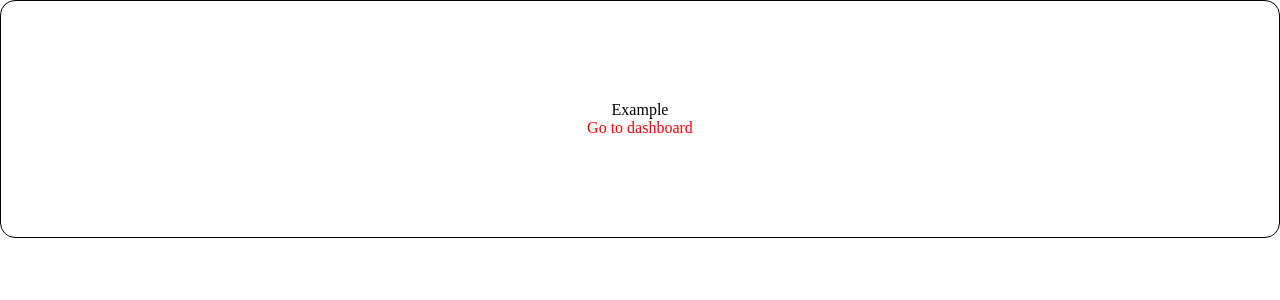
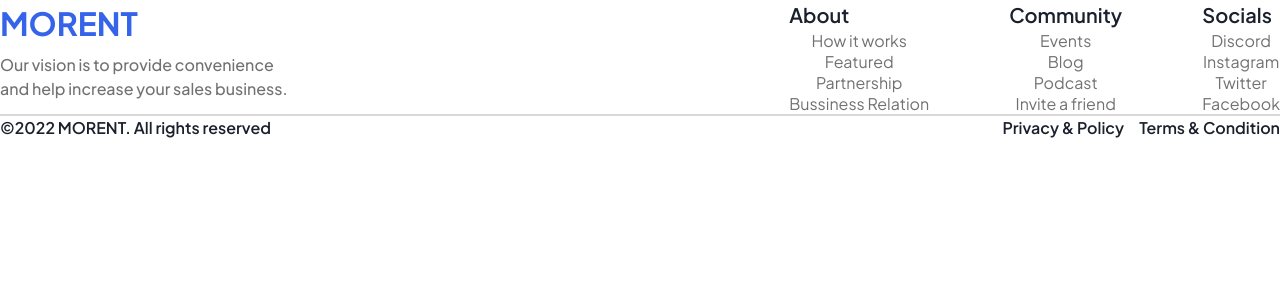
Before and after one commit to ozcsert/Morent, a Next.js app: page / in a window 1280 px wide. Shown: the top 300 px of the page. Built offline with nearby package versions, Linux system fonts and the light colour scheme.

Commit message:
[SE-18] - footer logo and lists added.

```diff
--- a/src/app/page.scss
+++ b/src/app/page.scss
@@ -1,12 +1,46 @@
+@import url("https://fonts.googleapis.com/css2?family=Plus+Jakarta+Sans:ital,wght@0,200..800;1,200..800&display=swap");
 .home {
+  font-family: "Plus Jakarta Sans", sans-serif;
+
+}
+
+.footer{
+  max-width: 1440px;
   display: flex;
-  flex-direction: column;
+  justify-content: space-between;
   align-items: center;
-  justify-content: center;
-  padding: 100px;
-  border: 0.5px solid black;
-  border-radius: 15px;
-  a {
-    color: red;
+}
+.footer-menu{
+  display: flex;
+  justify-content: space-between;
+  align-items: center;
+  gap: 80px;
+}
+
+.footer-bottom{
+  display: flex;
+  justify-content: space-between;
+  align-items: center;
+  a{
+    font-size: 16px;
+    line-height: 24px;
+    color: #1A202C;
+    font-weight: 600;
   }
 }
+
+.footer-privacy{
+  display: flex;
+  justify-content: space-between;
+  align-items: center;
+  gap: 15px;
+}
+.line{
+  border: 0.2px solid #13131329;
+}
+.footer-link{
+  font-size: 20px;
+  color: #1A202C;
+  font-weight: 600;
+  line-height: 30px;
+}
--- a/src/app/page.tsx
+++ b/src/app/page.tsx
@@ -1,12 +1,54 @@
-import Example from "@/components/Example";
+
 import "./page.scss";
 import Link from "next/link";
+import Footer from "@/components/Footer";
+import Logo from "@/components/Logo";
+
 
 export default function Home() {
   return (
     <div className="home">
-      <Example title="Example" />
-      <Link href="/dashboard">Go to dashboard</Link>
+      <div className="footer">
+
+      <Logo text='MORENT'/>
+      <div className="footer-menu">
+      <div className="footer-about">
+        <Link className="footer-link" href="#">About</Link>
+        <Footer url="#" text="How it works"/>
+        <Footer url="#" text="Featured"/>
+        <Footer url="#" text="Partnership"/>
+        <Footer url="#" text="Bussiness Relation"/>
+        </div>
+        <div className="footer-community">
+        <Link className="footer-link" href="#">Community</Link>
+        <Footer url="#" text="Events"/>
+        <Footer url="#" text="Blog"/>
+        <Footer url="#" text="Podcast"/>
+        <Footer url="#" text="Invite a friend"/>
+        </div>
+      <div className="footer-socails">
+
+      <Link className="footer-link" href="#">Socials</Link>
+      <Footer url="//discord.com" text="Discord" />
+      <Footer url="//instagram.com" text="Instagram" />
+      <Footer url="//twitter.com" text="Twitter" />
+      <Footer url="//facebook.com" text="Facebook" />
+      </div>
+      </div>
+
+      </div>
+      <div className="line"></div>
+      <div className="footer-bottom">
+
+      <Link href="#">©2022 MORENT. All rights reserved</Link>
+      <div className="footer-privacy">
+
+      <Link href="#">Privacy & Policy</Link>
+      <Link href="#">Terms & Condition</Link>
+      </div>
+
+      </div>
+
     </div>
   );
 }
--- a/src/components/Example/index.tsx
+++ /dev/null
@@ -1,11 +0,0 @@
-import "./styles.scss";
-
-type ExampleProps = {
-  title: string;
-};
-
-const Example = ({ title }: ExampleProps) => {
-  return <div>{title}</div>;
-};
-
-export default Example;
--- /dev/null
+++ b/src/components/Footer/index.tsx
@@ -0,0 +1,27 @@
+import React from 'react'
+import Link from 'next/link'
+import './styles.scss'
+
+
+
+
+type FooterProps = {
+  text: string,
+  url: string
+}
+
+const Footer = ({ url, text }: FooterProps) => {
+
+  return (
+    <>
+      <footer className='footer-container'>
+        <ul className='footer-list'>
+        <Link href={url}>{text}</Link>
+        </ul>
+
+      </footer>
+    </>
+  )
+}
+
+export default Footer
--- /dev/null
+++ b/src/components/Footer/styles.scss
@@ -0,0 +1,11 @@
+.footer-container{
+    display: flex;
+    flex-direction: column;
+    justify-content: space-between;
+    align-items: center;
+    gap: 20px;
+
+}
+a{
+    color: #13131399;
+}
--- /dev/null
+++ b/src/components/Logo/index.tsx
@@ -0,0 +1,17 @@
+import React from 'react'
+import './style.scss'
+
+type LogoProps = {
+    text:string
+}
+
+const Logo = ({text}: LogoProps) => {
+  return (
+    <div className='logo'>
+        <h1 >{text}</h1>
+        <p>Our vision is to provide convenience and help increase your sales business.</p>
+    </div>
+  )
+}
+
+export default Logo;
--- /dev/null
+++ b/src/components/Logo/style.scss
@@ -0,0 +1,15 @@
+
+.logo{
+    display: flex;
+    flex-direction: column;
+    width: 292px;
+    height: 108px;
+    color: #3563E9;
+    gap: 10px;
+    p{
+        color: #13131399;
+        font-size: 16px;
+        line-height: 24px;
+        font-weight: 500;
+    }
+}
```
Also changed, not shown: src/components/Example/styles.scss (deleted).
